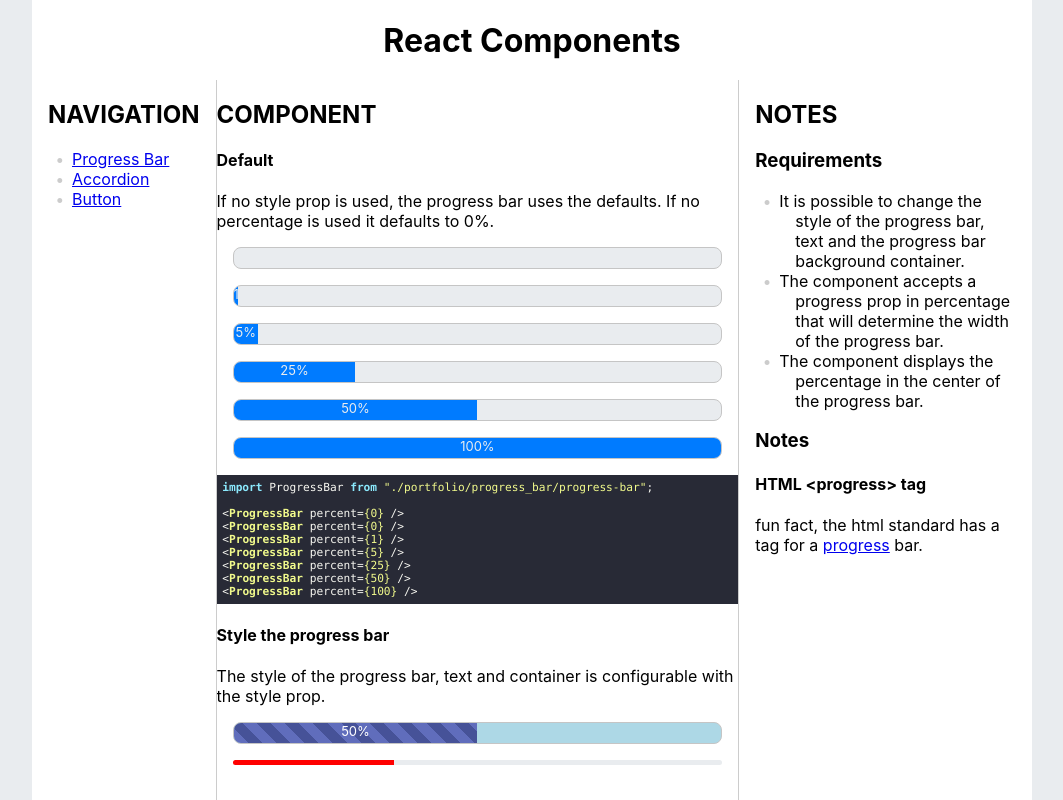
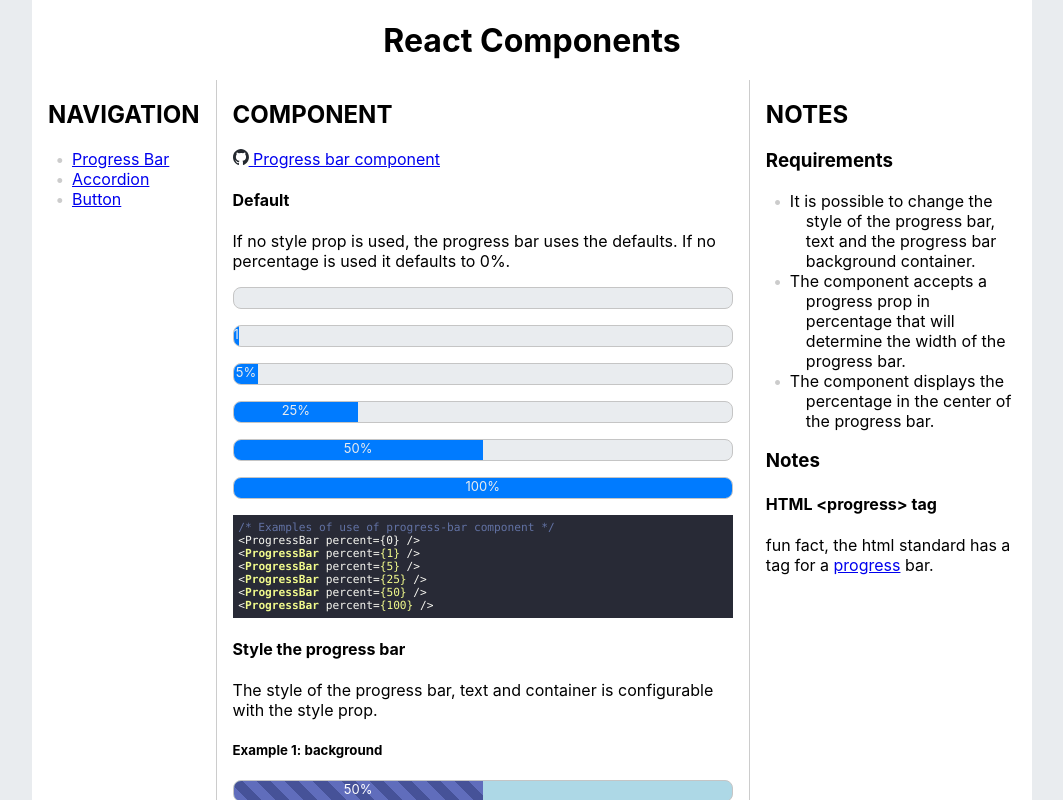
Before and after one commit to ruanha/react-components, a React (Create React App) app: page /react-components/progress-bar in a window 1280 px wide. Shown: the whole page, without its empty margins (108-1171 px from the left). Built offline with nearby package versions, Linux system fonts and the light colour scheme.

Commit message:
more description for progress bar

```diff
--- a/src/App.css
+++ b/src/App.css
@@ -33,7 +33,8 @@ aside {
 }
 
 nav,
-aside {
+aside,
+main {
   padding: 0 1rem 0 1rem;
   background-color: var(--white);
 }
--- a/src/components-examples/progress-bar.tsx
+++ b/src/components-examples/progress-bar.tsx
@@ -2,23 +2,31 @@ import ProgressBar from "../components/progress-bar/progress-bar";
 
 import SyntaxHighlighter from "react-syntax-highlighter";
 import { dracula } from "react-syntax-highlighter/dist/esm/styles/hljs";
+import logo from "./github-mark.svg";
 
 export default function ProgressBarExample() {
   return (
     <div className="component-example">
+      <a href="https://github.com/ruanha/react-components/tree/main/src/components/progress-bar">
+        <img
+          src={logo}
+          style={{ width: "1rem" }}
+          className="github-logo"
+          alt="github logo"
+        />{" "}
+        Progress bar component
+      </a>
       <h4>Default</h4>
       <p>
         If no style prop is used, the progress bar uses the defaults. If no
         percentage is used it defaults to 0%.
       </p>
-
       <ProgressBar percent={0} />
       <ProgressBar percent={1} />
       <ProgressBar percent={5} />
       <ProgressBar percent={25} />
       <ProgressBar percent={50} />
       <ProgressBar percent={100} />
-
       <div className="example-code">
         <SyntaxHighlighter
           language="javascript"
@@ -28,12 +36,12 @@ export default function ProgressBarExample() {
           {codeExample_1}
         </SyntaxHighlighter>
       </div>
-
       <h4>Style the progress bar</h4>
       <p>
         The style of the progress bar, text and container is configurable with
         the style prop.
       </p>
+      <h5>Example 1: background</h5>
       <ProgressBar
         percent={50}
         style={{
@@ -45,6 +53,14 @@ export default function ProgressBarExample() {
           container: { backgroundColor: "lightblue" },
         }}
       />
+      <SyntaxHighlighter
+        language="javascript"
+        style={dracula}
+        customStyle={{ fontSize: "0.7rem" }}
+      >
+        {codeExample_2}
+      </SyntaxHighlighter>
+      <h5>Example 2: size of the bar</h5>
       <ProgressBar
         percent={33}
         style={{
@@ -55,16 +71,46 @@ export default function ProgressBarExample() {
           container: { border: "none", height: "5px" },
         }}
       />
+      <SyntaxHighlighter
+        language="javascript"
+        style={dracula}
+        customStyle={{ fontSize: "0.7rem" }}
+      >
+        {codeExample_3}
+      </SyntaxHighlighter>
     </div>
   );
 }
 
-const codeExample_1 = `import ProgressBar from "./portfolio/progress_bar/progress-bar";
-
-<ProgressBar percent={0} />
+const codeExample_1 = `/* Examples of use of progress-bar component */
 <ProgressBar percent={0} />
 <ProgressBar percent={1} />
 <ProgressBar percent={5} />
 <ProgressBar percent={25} />
 <ProgressBar percent={50} />
 <ProgressBar percent={100} />`;
+
+const codeExample_2 = `/* Examples of use of progress-bar component */
+<ProgressBar
+  percent={50}
+  style={{
+    bar: {
+      background:
+        "repeating-linear-gradient(45deg, #606dbc, #606dbc 10px, #465298 10px,#465298 20px)",
+      color: "white",
+    },
+    container: { backgroundColor: "lightblue" },
+  }}
+/>`;
+
+const codeExample_3 = `/* Examples of use of progress-bar component */
+<ProgressBar
+  percent={33}
+  style={{
+    bar: {
+      backgroundColor: "red",
+      color: "red",
+    },
+    container: { border: "none", height: "5px" },
+  }}
+/>`;
--- a/src/components/progress-bar/progress-bar.css
+++ b/src/components/progress-bar/progress-bar.css
@@ -4,7 +4,7 @@
   border-radius: 8px;
   height: 20px;
   overflow: hidden;
-  margin: 1rem;
+  margin: 1rem 0;
 }
 
 .progress {
```
Also changed, not shown: src/components-examples/github-mark.svg (added).
